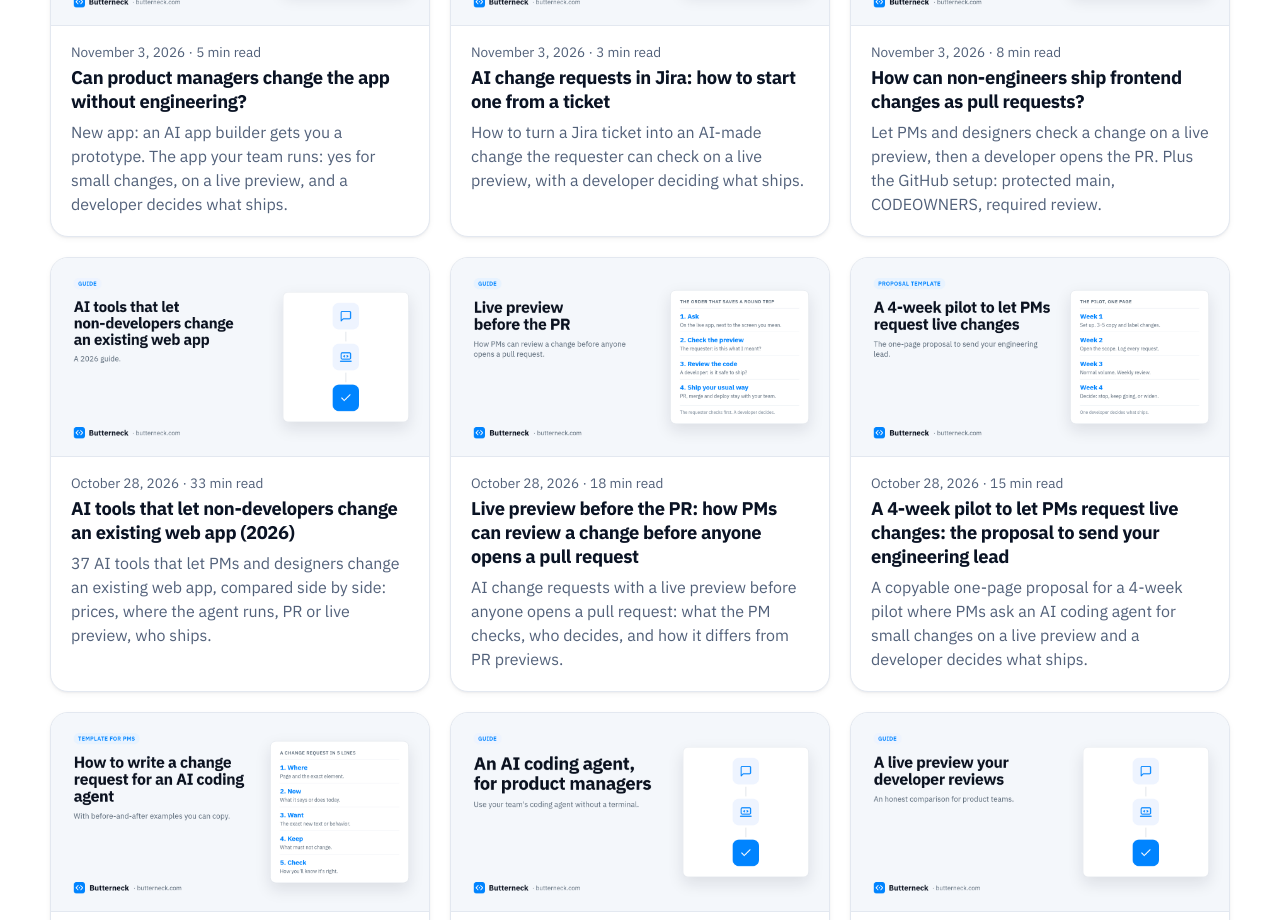
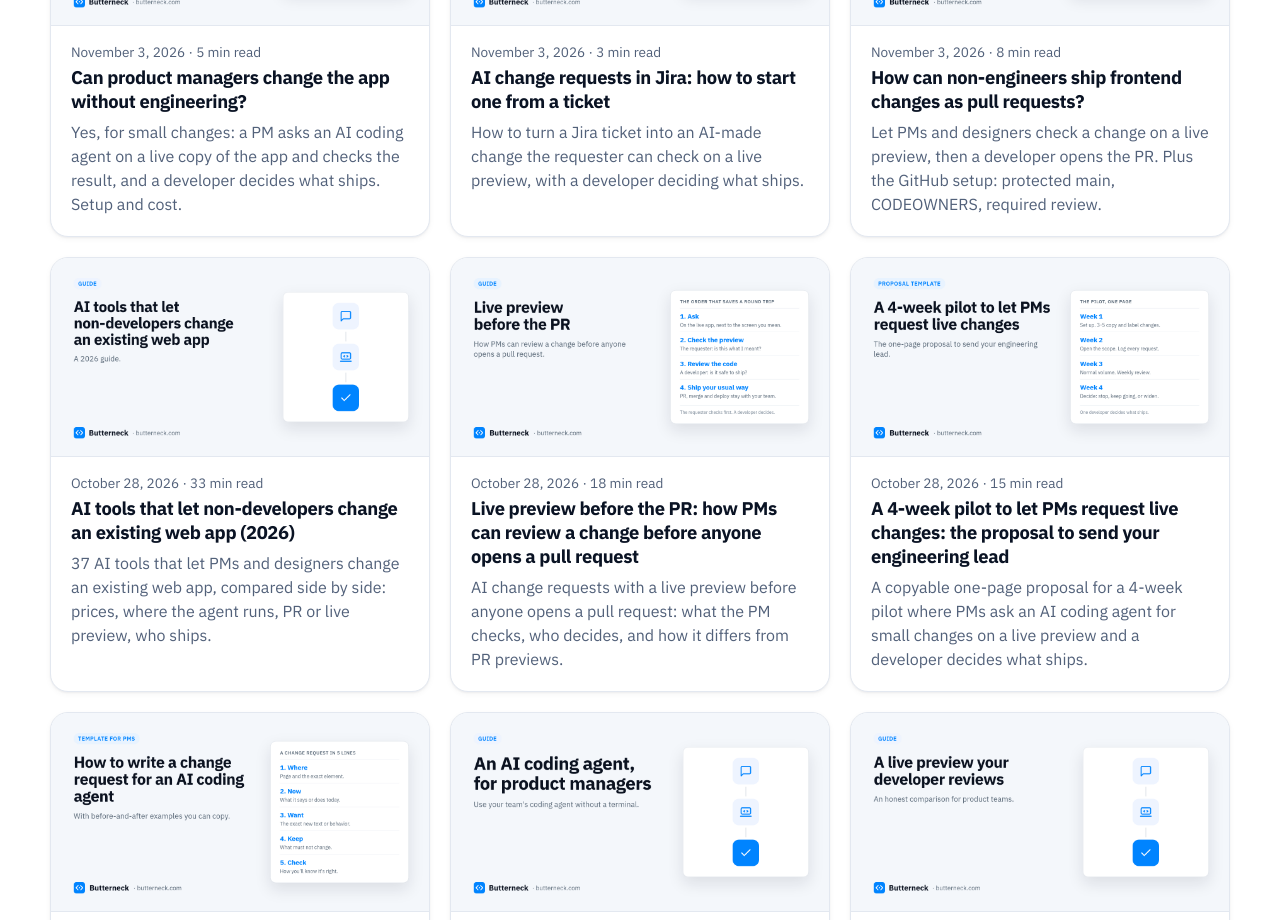
Before and after one commit to Lanatus-Systems/maintainer-pro-marketing, a Next.js app: page /blog in a window 1280 px wide. Shown: the part 1980-2900 px from the top of the page. Built offline with nearby package versions, Linux system fonts and the light colour scheme; no server answers.

Commit message:
K-361: let-PMs meta leads with the short answer for small changes

```diff
--- a/src/content/posts/let-product-managers-change-the-app-without-engineering.ts
+++ b/src/content/posts/let-product-managers-change-the-app-without-engineering.ts
@@ -4,7 +4,7 @@ export const post: BlogPost = {
   slug: "let-product-managers-change-the-app-without-engineering",
   title: "Can product managers change the app without engineering?",
   seoTitle: "Can product managers build or change apps without engineering?",
-  description: "New app: an AI app builder gets you a prototype. The app your team runs: yes for small changes, on a live preview, and a developer decides what ships.",
+  description: "Yes, for small changes: a PM asks an AI coding agent on a live copy of the app and checks the result, and a developer decides what ships. Setup and cost.",
   date: "2026-11-03",
   updated: "2026-11-21",
   author: "The Butterneck team",
```
